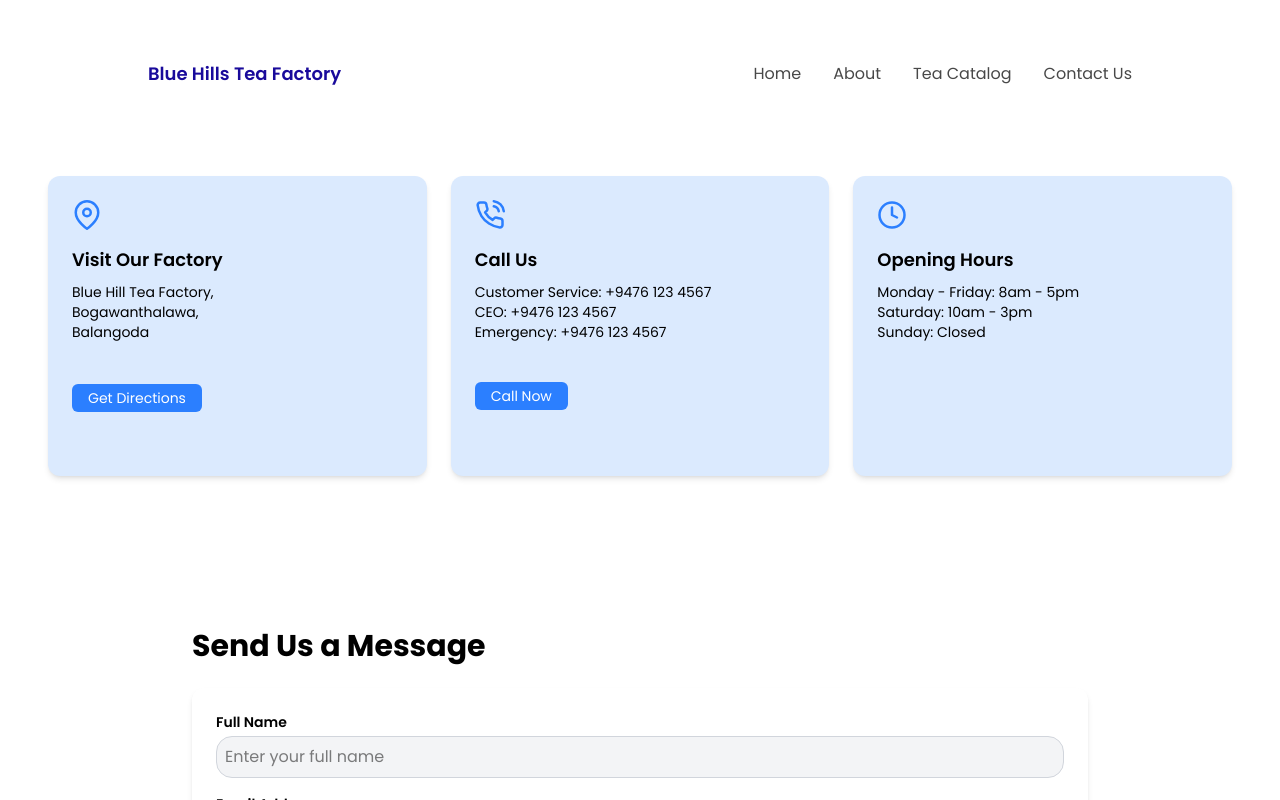
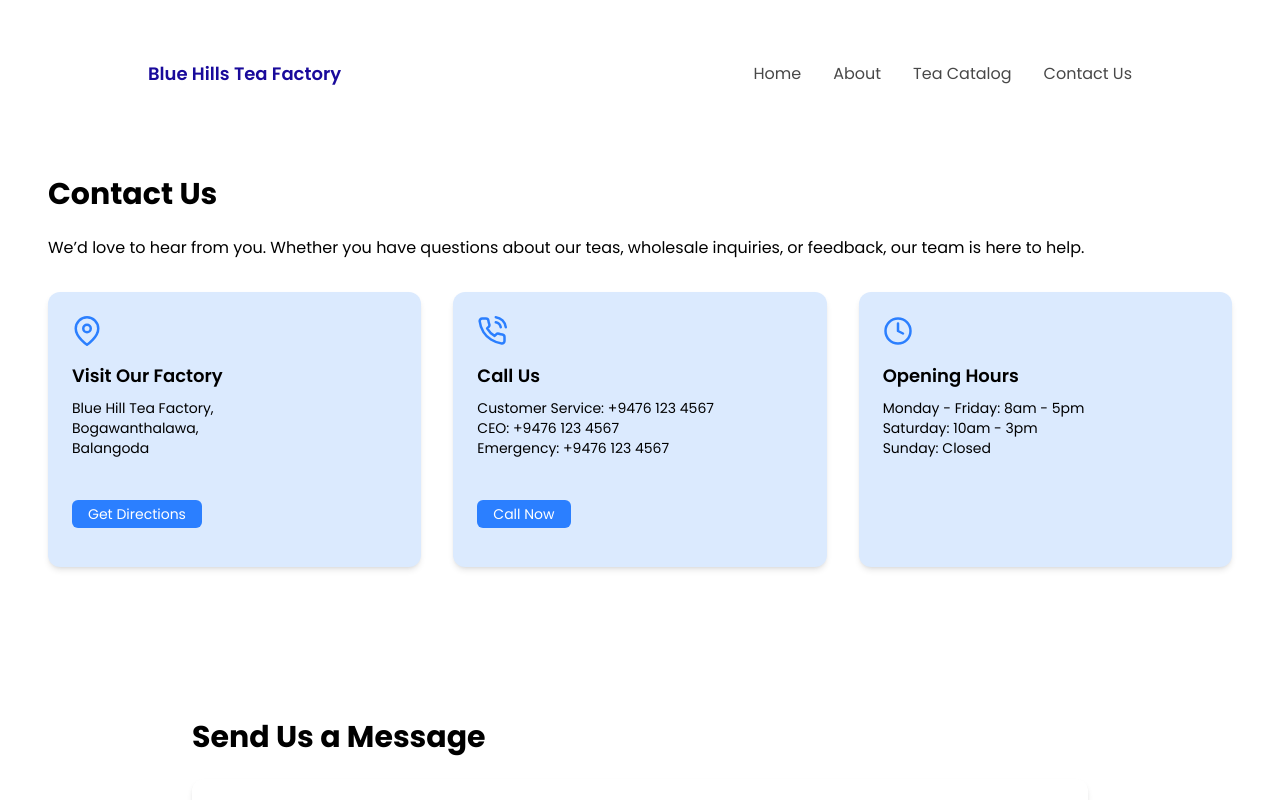
Before and after one commit to Sithija-R/Blue_Hills_Tea_Web, a React (Vite) app in the folder blue_hills_tea/: page /contact in a window 1280 px wide. Built offline with nearby package versions, Linux system fonts and the light colour scheme.

Commit message:
Update the components
Update the components

```diff
--- a/blue_hills_tea/src/components/ContactUs/Contact.css
+++ b/blue_hills_tea/src/components/ContactUs/Contact.css
@@ -1,13 +1,13 @@
-/* Hide scrollbars (used in Contact.jsx) */
+
 .hideScrollBar::-webkit-scrollbar {
     display: none;
   }
   .hideScrollBar {
-    -ms-overflow-style: none;  /* IE and Edge */
-    scrollbar-width: none;     /* Firefox */
+    -ms-overflow-style: none;
+    scrollbar-width: none;
   }
 
-  /* Glassmorphism card effect (optional – for a modern frosted look) */
+
   .glass-card {
     background: rgba(255, 255, 255, 0.6);
     backdrop-filter: blur(10px);
@@ -17,7 +17,7 @@
     border: 1px solid rgba(255, 255, 255, 0.3);
   }
 
-  /* Form input styles (if you want more consistent custom styles) */
+
   .custom-input {
     border: 1px solid #ccc;
     padding: 0.5rem;
@@ -33,7 +33,7 @@
     box-shadow: 0 0 0 3px rgba(61, 169, 252, 0.2);
   }
 
-  /* Button styling for hover effect */
+
   .button-hover {
     transition: all 0.3s ease;
   }
@@ -42,7 +42,7 @@
     transform: scale(1.05);
   }
 
-  /* Heading animation on load (optional, if not using Framer Motion) */
+
   .fade-in {
     animation: fadeIn 1s ease-in-out;
   }
--- a/blue_hills_tea/src/components/ContactUs/ContactCard.jsx
+++ b/blue_hills_tea/src/components/ContactUs/ContactCard.jsx
@@ -1,12 +1,19 @@
+
+
 import React from 'react';
 import { FiMapPin, FiPhoneCall, FiClock } from 'react-icons/fi';
 import './Contact.css';
 
 const ContactCard = () => {
   return (
-    <div className="w-full flex flex-col md:flex-row justify-center items-center gap-6 px-4 md:px-12 py-12">
+    <div className="w-full flex flex-col px-4 md:px-12 py-12">
 
-      <div className="bg-blue-100 bg-opacity-10 backdrop-blur-lg p-6 rounded-xl shadow-md w-full md:w-1/3 text-left min-h-[300px] transform transition-all duration-200 hover:scale-105">
+      <h2 className="text-2xl md:text-3xl font-bold mb-6 text-left">Contact Us</h2>
+      <p>We’d love to hear from you. Whether you have questions about our teas, wholesale inquiries, or feedback, our team is here to help.</p>
+
+      <div className="flex flex-col md:flex-row justify-center items-center gap-8 mt-8">
+
+        <div className="bg-blue-100 bg-opacity-10 backdrop-blur-lg p-6 rounded-xl shadow-md w-full md:w-1/3 text-left min-h-[275px] transform transition-all duration-200 hover:scale-105">
           <div className="text-3xl text-blue-500 mx-auto mb-4">
             <FiMapPin />
           </div>
@@ -18,7 +25,7 @@ const ContactCard = () => {
         </div>
 
 
-      <div className="bg-blue-100 bg-opacity-10 backdrop-blur-lg p-6 rounded-xl shadow-md w-full md:w-1/3 text-left min-h-[300px] transform transition-all duration-200 hover:scale-105">
+        <div className="bg-blue-100 bg-opacity-10 backdrop-blur-lg p-6 rounded-xl shadow-md w-full md:w-1/3 text-left min-h-[275px] transform transition-all duration-200 hover:scale-105">
           <div className="text-3xl text-blue-500 mx-auto mb-4">
             <FiPhoneCall />
           </div>
@@ -28,13 +35,13 @@ const ContactCard = () => {
             CEO: +9476 123 4567 <br />
             Emergency: +9476 123 4567
           </p>
-        <button className="mt-10 bg-blue-500 hover:bg-blue-600 text-white py-1 px-4 rounded-md text-sm">
+          <button className="mt-10.5 bg-blue-500 hover:bg-blue-600 text-white py-1 px-4 rounded-md text-sm">
             Call Now
           </button>
         </div>
 
 
-      <div className="bg-blue-100 bg-opacity-10 backdrop-blur-lg p-6 rounded-xl shadow-md w-full md:w-1/3 text-left min-h-[300px] transform transition-all duration-200 hover:scale-105">
+        <div className="bg-blue-100 bg-opacity-10 backdrop-blur-lg p-6 rounded-xl shadow-md w-full md:w-1/3 text-left min-h-[275px] transform transition-all duration-200 hover:scale-105">
           <div className="text-3xl text-blue-500 mx-auto mb-4">
             <FiClock />
           </div>
@@ -45,7 +52,7 @@ const ContactCard = () => {
             Sunday: Closed
           </p>
         </div>
-
+      </div>
     </div>
   );
 };
```
Lines whose indentation alone changed are shown as unchanged.
